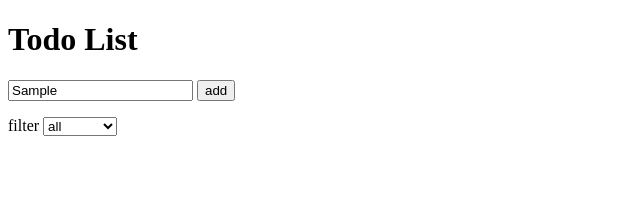
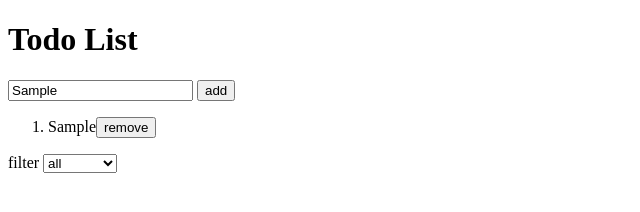
Before and after one commit to abdulmenandineka/todo-list, a plain HTML site: page index.html in a window 1280 px wide. Both pictures are taken after typing "Sample" into the empty fields and a click on the button "add". Shown: the whole page, without its empty margins (0-640 px from the left). Drawn offline with Linux system fonts and the light colour scheme.

Commit message:
js to interaction
Make the add button add what is written in the input field.

```diff
--- a/index.html
+++ b/index.html
@@ -12,7 +12,7 @@
 
       <div class="input-section">
         <input type="text" placeholder="write your list here" id="ipt" />
-        <button>add</button>
+        <button >add</button>
       </div>
 
       <ol id="ol">
@@ -29,6 +29,6 @@
         <option id="not-done">not done</option>
       </select>
     </div>
-
+    <script src="./script.js"></script>
   </body>
 </html>
--- /dev/null
+++ b/script.js
@@ -0,0 +1,16 @@
+let button = document.querySelector('button');
+
+
+button.addEventListener('click', ()=>{
+ let ipt = document.querySelector("#ipt"),
+    ol = document.querySelector("#ol"),
+    iptValue = ipt.value,
+    newList = document.createElement("li");
+  newList.textContent = iptValue;
+  newButtun = document.createElement("button");
+  newButtun.textContent = "remove";
+  newButtun.classList.add("new");
+  ol.appendChild(newList);
+  newList.append(newButtun);
+
+})
```
